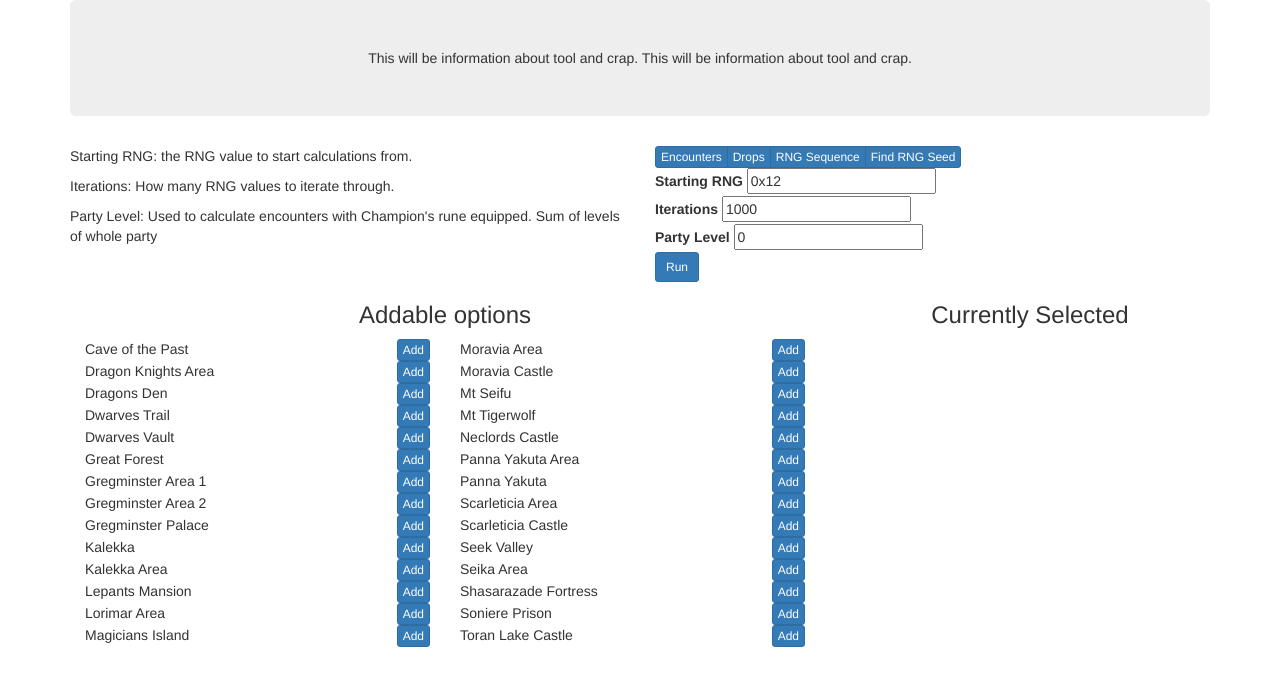
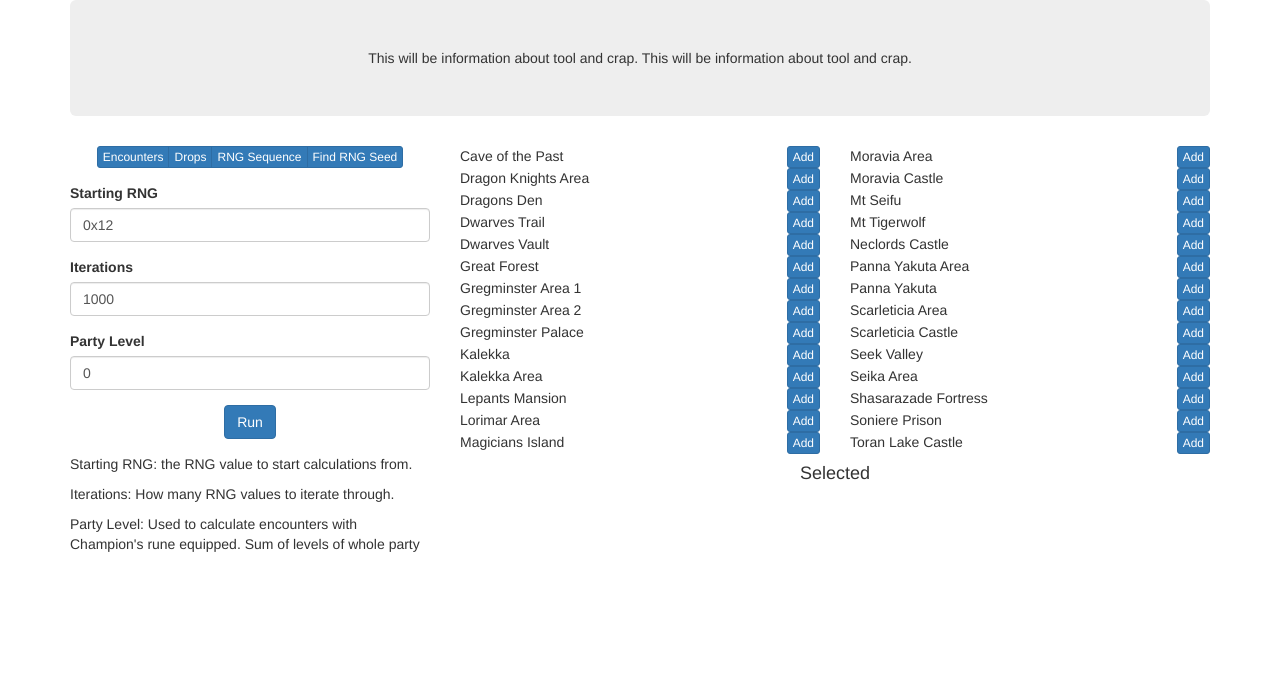
Before and after one commit to ak505188/SuikodenRNG, a plain HTML site: page index.html in a window 1280 px wide. Drawn offline with Linux system fonts and the light colour scheme.

Commit message:
UI changes

```diff
--- a/index.html
+++ b/index.html
@@ -21,58 +21,63 @@
     </div>
     <div id="form-container">
       <div class="row">
-        <div class="col-md-6">
-          <p class="rng">Starting RNG: the RNG value to start calculations from.</p>
-          <p class="iterations">Iterations: How many RNG values to iterate through.</p>
-          <p class="partyLvl">Party Level: Used to calculate encounters with Champion's rune equipped. Sum of levels of whole party</p>
-          <p class="area">Area: Area used for calculations. Encounter calculations can have multiple areas.</p>
-          <p class="enemyGroup">Enemy Group: Enemy group fought/fighting for drops.</p>
-        </div>
-        <div class="col-md-6">
-          <div class="btn-group btn-group-xs">
+        <div class="col-md-4">
+          <form id="encountersForm">
+            <div class="text-center">
+              <div class="btn-group btn-group-xs text-center form-group">
                 <button type="button" class="btn btn-primary" onclick="changeMode('encounters');">Encounters</button>
                 <button type="button" class="btn btn-primary" onclick="changeMode('drops');">Drops</button>
                 <button type="button" class="btn btn-primary" onclick="changeMode('sequence');">RNG Sequence</button>
                 <button type="button" class="btn btn-primary" onclick="changeMode('findRNG');">Find RNG Seed</button>
               </div>
-          <form id="encountersForm">
-            <div class="rng">
-              <label class="rng" for="startRNG">Starting RNG</label>
-              <input class="rng" id="startRNG" type="text" value="0x12">
             </div>
 
-            <div class="iterations">
-              <label class="iterations" for="iterations">Iterations</label>
-              <input class="iterations" id="iterations" type="number" step="500" value="1000">
+            <div class="rng form-group">
+              <label class="rng" for="startRNG">Starting RNG</label>
+              <input class="rng form-control" id="startRNG" type="text" value="0x12">
             </div>
 
-            <div class="partyLvl">
-              <label class="partyLvl" for="partyLvl">Party Level</label>
-              <input class="partyLvl" id="partyLvl" type="number" value="0">
+            <div class="iterations form-group">
+              <label class="iterations" for="iterations">Iterations</label>
+              <input class="iterations form-control" id="iterations" type="number" step="500" value="1000">
             </div>
 
-            <div class="area">
-              <label class="area" for="area">Area(s)</label>
-              <select class="area" id="area" onchange="createEnemyGroupSelector(enemies);"></select>
+            <div class="partyLvl form-group">
+              <label class="partyLvl" for="partyLvl">Party Level</label>
+              <input class="partyLvl form-control" id="partyLvl" type="number" value="0">
             </div>
 
-            <div class="enemyGroup">
-              <label class="enemyGroup" for="enemyGroup">Enemy Group</label>
-              <select class ="enemyGroup" id="enemyGroup"></select>
+            <div class="area form-group">
+              <label class="area" for="area">Area(s)</label>
+              <select class="area form-control" id="area" onchange="createEnemyGroupSelector(enemies); fillAddableEnemies();"></select>
             </div>
 
-            <input class="btn btn-primary btn-sm" type="button" onclick="run();" value="Run">
+            <div class="enemyGroup form-group">
+              <label class="enemyGroup" for="enemyGroup">Enemy Group</label>
+              <select class="enemyGroup form-control" id="enemyGroup"></select>
+            </div>
+
+            <div class="text-center">
+              <input class="btn btn-primary btn-md" type="button" onclick="run();" value="Run">
+            </div>
           </form>
         </div>
-      </div>
-      <div class="row" id="addable_and_selected">
-        <div class="col-md-8" id="addable_options">
-          <h3 class="text-center">Addable options</h3>
+        <div class="col-md-8">
+          <div class="row" id="addable_options">
             <div class="col-md-6 addable"></div>
             <div class="col-md-6 addable"></div>
           </div>
-        <div class="col-md-4" >
-          <h3 class="text-center">Currently Selected</h3>
+        </div>
+      </div>
+      <div class="row">
+        <div class="col-md-4">
+          <p class="rng">Starting RNG: the RNG value to start calculations from.</p>
+          <p class="iterations">Iterations: How many RNG values to iterate through.</p>
+          <p class="partyLvl">Party Level: Used to calculate encounters with Champion's rune equipped. Sum of levels of whole party</p>
+          <p class="area">Area: Area used for calculations. Encounter calculations can have multiple areas.</p>
+        </div>
+        <div class="col-md-8">
+          <h4 class="text-center">Selected</h4>
           <div id="currently_selected"></div>
         </div>
       </div>
@@ -83,3 +88,7 @@
         <input class="btn btn-success btn-large" onclick="download(generateCSVFromJSON(fightList), 'EncounterTable.csv')" value="Export Table">
         <input class="btn btn-success btn-large" onclick="modify()" value="Modify">
         <input class="btn btn-success btn-large" onclick="reset()" value="Reset">
+      </div>
+    </div>
+  </div>
+</body>
--- a/js/enemies.js
+++ b/js/enemies.js
@@ -2149,21 +2149,21 @@ var enemies = {
     "name": "Panna Yakuta",
     "encounterRate": 2,
     "encounters": [
-      { "name": "3 VeteranSoldier(spear)",
+      { "name": "3 Soldier(spear)",
         "parseString": "3 VeteranSoldier(spear)" },
       { "name": "1 DevilArmor",
         "parseString": "1 DevilArmor" },
       { "name": "3 DevilShield 1 DevilArmor",
         "parseString": "3 DevilShield 1 DevilArmor" },
-      { "name": "2 VeteranSoldier(sabre)",
+      { "name": "2 Soldier(sabre)",
         "parseString": "2 VeteranSoldier(sabre)" },
-      { "name": "3 VeteranSoldier(sabre)",
+      { "name": "3 Soldier(sabre)",
         "parseString": "3 VeteranSoldier(sabre)" },
-      { "name": "3 VeteranSoldier(bow)",
+      { "name": "3 Soldier(bow)",
         "parseString": "3 VeteranSoldier(bow)" },
-      { "name": "1 VeteranSoldier(sabre) 1 VeteranSoldier(spear) 2 VeteranSoldier(bow)",
+      { "name": "1 Soldier(sabre) 1 Soldier(spear) 2 Soldier(bow)",
         "parseString": "1 VeteranSoldier(sabre) 1 VeteranSoldier(spear) 2 VeteranSoldier(bow)" },
-      { "name": "1 VeteranSoldier(sabre) 1 VeteranSoldier(spear) 3 VeteranSoldier(bow)",
+      { "name": "1 Soldier(sabre) 1 Soldier(spear) 3 Soldier(bow)",
         "parseString": "1 VeteranSoldier(sabre) 1 VeteranSoldier(spear) 3 VeteranSoldier(bow)" },
       { "name": "2 DevilShield",
         "parseString": "2 DevilShield" }],
--- a/js/index.js
+++ b/js/index.js
@@ -6,47 +6,45 @@ function changeMode(_mode) {
 function selectMode() {
   switch(mode) {
     case 'encounters':
-      $('.rng').show();
-      $('.iterations').show();
-      $('.partyLvl').show();
-      $('.area').hide();
-      $('.enemyGroup').hide();
-      $('#addEnemyGroup').hide();
-      $('#addable_and_selected').show();
+      showElements(['.rng', '.iterations', '.partyLvl', '#addable_and_selected']);
+      hideElements(['.area', '.enemyGroup']);
       fillAddableAreas();
       fillCurrentlySelectedAreas();
       break;
     case 'drops':
+      showElements(['.rng', '.iterations', '.area', '.enemyGroup']);
+      hideElements(['.partyLvl', '#addable_and_selected']);
       $('.rng').show();
       $('.iterations').show();
       $('.partyLvl').hide();
       $('.area').show();
       $('.enemyGroup').show();
-      $('#addEnemyGroup').hide();
       $('#addable_and_selected').hide();
       break;
     case 'sequence':
-      $('.rng').show();
-      $('.iterations').show();
-      $('.partyLvl').hide();
-      $('.area').hide();
-      $('.enemyGroup').hide();
-      $('#addEnemyGroup').hide();
-      $('#addable_and_selected').hide();
+      showElements(['.rng', '.iterations']);
+      hideElements(['.partyLvl', '.area', '.enemyGroup', '#addable_and_selected']);
       break;
     case 'findRNG':
-      $('.rng').hide();
-      $('.iterations').hide();
-      $('.partyLvl').hide();
-      $('.area').show();
-      $('.enemyGroup').show();
-      $('#addEnemyGroup').show();
-      $('#addable_and_selected').show();
+      showElements(['.rng', '.area', '#addable_and_selected']);
+      hideElements(['.iterations', '.partyLvl', '.enemyGroup']);
       fillAddableEnemies();
       fillCurrentlySelectedEnemies();
       break;
     default:
       console.error('Default switch should never be hit.');
+  }
+}
+
+function showElements(element_ids) {
+  for (var id in element_ids) {
+    $(element_ids[id]).show();
+  }
+}
+
+function hideElements(element_ids) {
+  for (var id in element_ids) {
+    $(element_ids[id]).hide();
   }
 }
 
@@ -242,6 +240,8 @@ function run() {
       alert('RNG found: ' + areas[area].findRNG(fightList));
       break;
   }
-  $('#form-container').hide();
-  $('#table-container').show();
+  if (mode != 'findRNG') {
+    $('#form-container').hide();
+    $('#table-container').show();
+  }
 }
```
Lines whose indentation alone changed are shown as unchanged.
